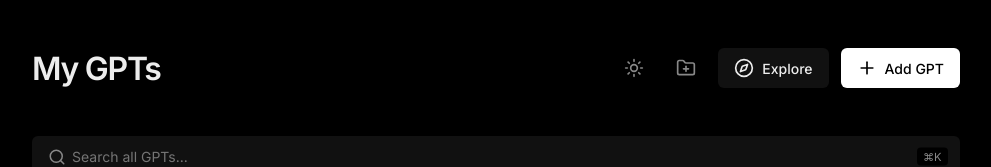
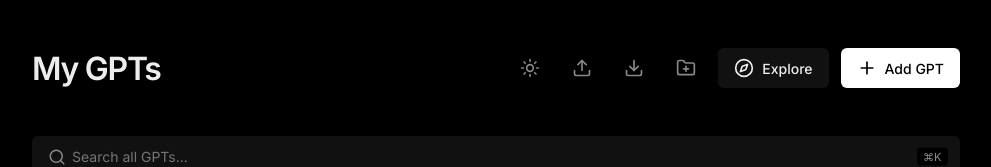
Before and after one commit to arnavbee/gpt-dashboard, a React (Vite) app: page / in a window 1280 px wide. Shown: the top 167 px of the page, without its empty margins (144-1135 px from the left). Built offline with nearby package versions, Linux system fonts and the light colour scheme.

Commit message:
Add one-click Export and Import backup feature

```diff
--- a/src/App.jsx
+++ b/src/App.jsx
@@ -1,6 +1,6 @@
 import { useState, useEffect, useRef } from 'react';
 import { DragDropContext, Droppable, Draggable } from '@hello-pangea/dnd';
-import { Plus, X, Search, Edit2, FolderOpen, FolderPlus, Sun, Moon, ArrowLeft, Compass } from 'lucide-react';
+import { Plus, X, Search, Edit2, FolderOpen, FolderPlus, Sun, Moon, ArrowLeft, Compass, Download, Upload } from 'lucide-react';
 import { EXPLORE_GPTS } from './data/explore-gpts';
 import './App.css';
 
@@ -277,6 +277,42 @@
     setIsExploreOpen(false);
   };
 
+  const handleExport = () => {
+    const data = {
+      gpts,
+      folders,
+      theme
+    };
+    const blob = new Blob([JSON.stringify(data, null, 2)], { type: 'application/json' });
+    const url = URL.createObjectURL(blob);
+    const a = document.createElement('a');
+    a.href = url;
+    a.download = 'gpt-dashboard-backup.json';
+    document.body.appendChild(a);
+    a.click();
+    document.body.removeChild(a);
+    URL.revokeObjectURL(url);
+  };
+
+  const handleImport = (e) => {
+    const file = e.target.files[0];
+    if (!file) return;
+    const reader = new FileReader();
+    reader.onload = (event) => {
+      try {
+        const data = JSON.parse(event.target.result);
+        if (data.gpts) setGpts(data.gpts);
+        if (data.folders) setFolders(data.folders);
+        if (data.theme) setTheme(data.theme);
+        // Force reload to ensure everything syncs visually
+        setTimeout(() => window.location.reload(), 100);
+      } catch (err) {
+        alert('Invalid backup file');
+      }
+    };
+    reader.readAsText(file);
+  };
+
   const handleImageUpload = (e) => {
     const file = e.target.files[0];
     if (file) {
@@ -384,6 +420,22 @@
           <button className="icon-btn-header" onClick={() => setTheme(theme === 'vercel' ? 'light' : 'vercel')}>
             {theme === 'vercel' ? <Sun size={20} /> : <Moon size={20} />}
           </button>
+
+          {/* Hidden file input for import */}
+          <input
+            type="file"
+            id="import-upload"
+            style={{ display: 'none' }}
+            accept=".json"
+            onChange={handleImport}
+          />
+          <button className="icon-btn-header" title="Import Data" onClick={() => document.getElementById('import-upload').click()}>
+            <Upload size={20} />
+          </button>
+          <button className="icon-btn-header" title="Export Data" onClick={handleExport}>
+            <Download size={20} />
+          </button>
+
           <button className="icon-btn-header" onClick={() => handleOpenModal(null, 'folder')}>
             <FolderPlus size={20} />
           </button>
```
